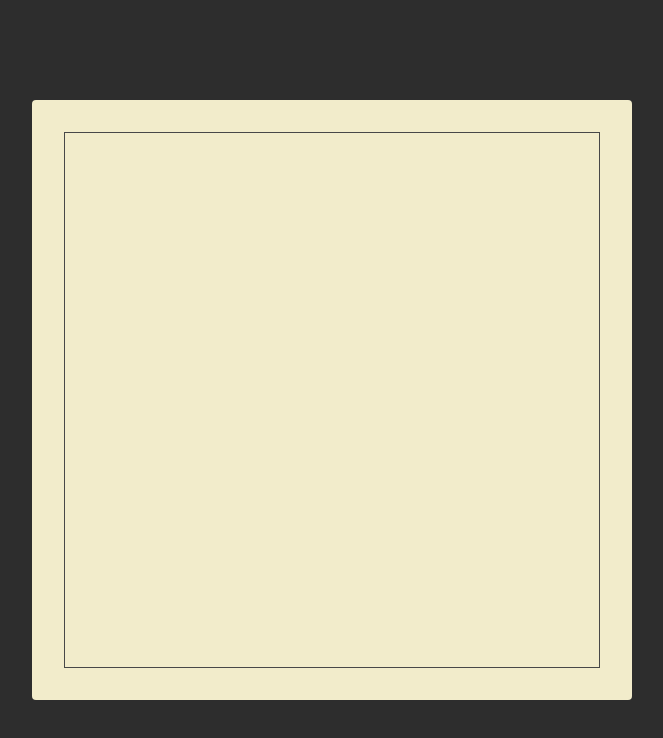
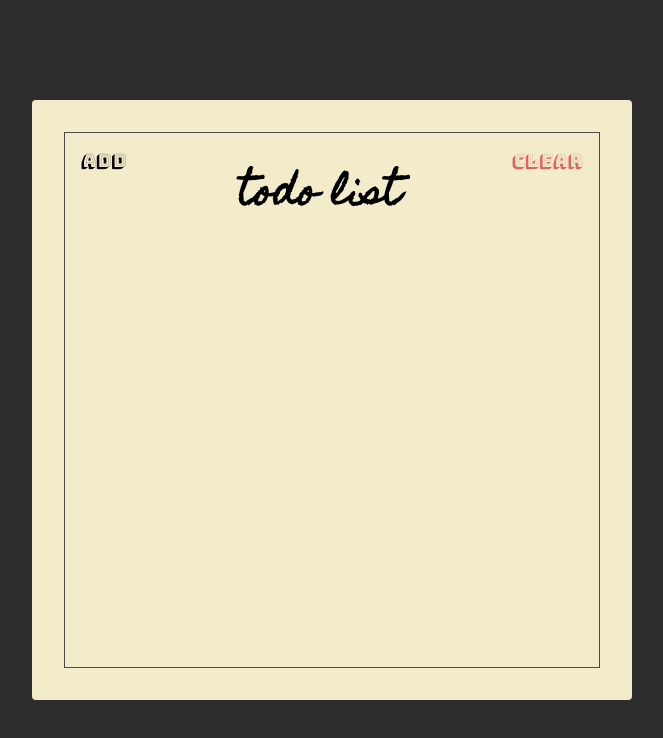
Before and after one commit to dbcreator-studios/react-course-starter, a website: page index.html in a window 1280 px wide. Shown: the whole page, without its empty margins (308-971 px from the left). Drawn offline with Linux system fonts and the light colour scheme.

Commit message:
Membuat header section

```diff
--- a/index.html
+++ b/index.html
@@ -5,11 +5,21 @@
     <meta name="viewport" content="width=device-width, initial-scale=1.0" />
     <meta http-equiv="X-UA-Compatible" content="ie=edge" />
     <title>Static Template</title>
+    <link
+      href="https://fonts.googleapis.com/css2?family=Bungee+Shade&family=Homemade+Apple&display=swap"
+      rel="stylesheet"
+    />
     <link rel="stylesheet" href="styles.css" />
   </head>
   <body>
     <div class="container">
-      <div class="frame"></div>
+      <div class="frame">
+        <div class="header">
+          <button class="header-btn">Add</button>
+          <h1 class="header-title">Todo List</h1>
+          <button class="header-btn main-red-color">Clear</button>
+        </div>
+      </div>
     </div>
   </body>
 </html>
--- a/styles.css
+++ b/styles.css
@@ -1,5 +1,13 @@
 * {
   box-sizing: border-box;
+}
+
+:root {
+  --main-red-color: #e06262;
+}
+
+.main-red-color {
+  color: var(--main-red-color);
 }
 
 html {
@@ -34,4 +42,28 @@ html {
 .frame {
   border: 1px solid #484848;
   height: 100%;
+  display: flex;
+  flex-direction: column;
 }
+
+.header {
+  display: flex;
+  align-items: flex-start;
+}
+
+.header-title {
+  flex: 1;
+  text-align: center;
+  font-size: 3.6rem;
+  font-family: "Homemade Apple", cursive;
+  text-transform: lowercase;
+}
+
+.header-btn {
+  font-size: 1.8rem;
+  font-family: "Bungee Shade", cursive;
+  padding: 16px;
+  background: unset;
+  border: unset;
+  outline: unset;
+}
```
